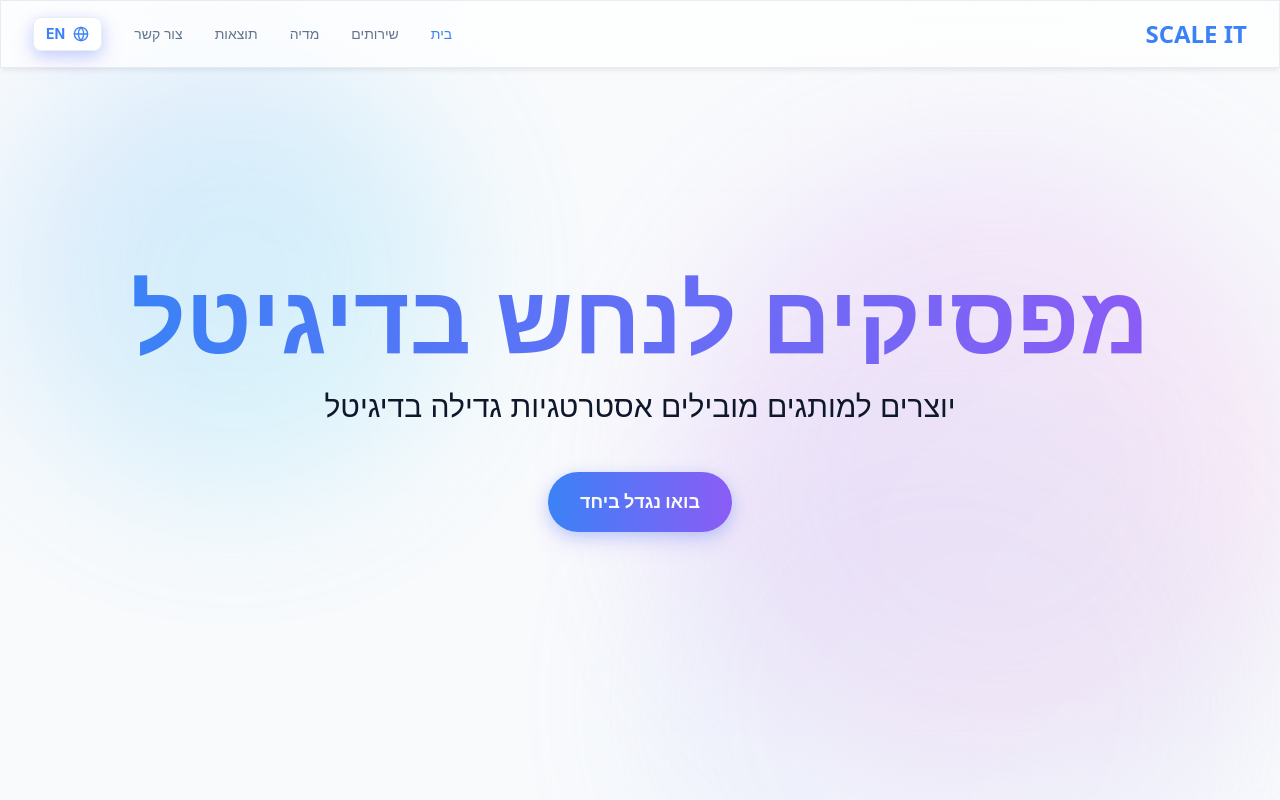
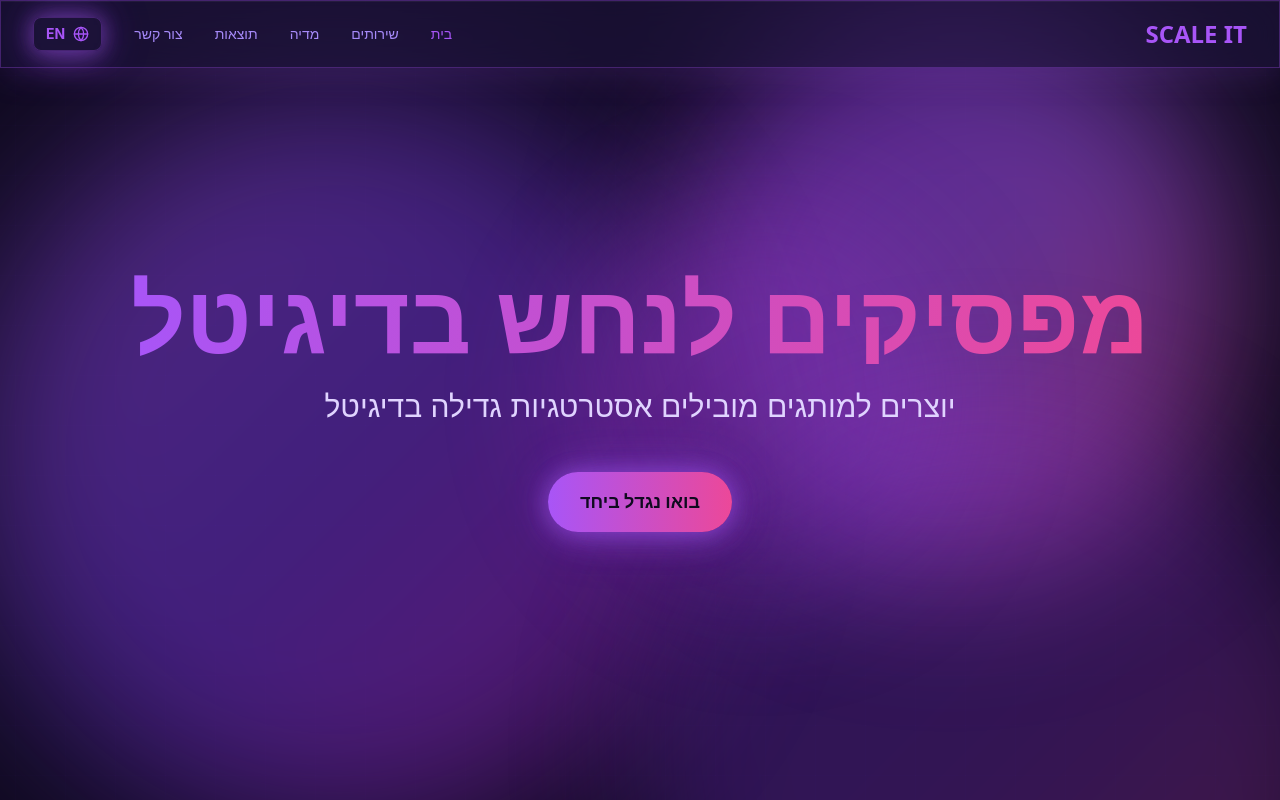
Before and after one commit to omerzilber1403/Scale-It-Landing-Page, a Next.js app: page / in a window 1280 px wide. Built offline with nearby package versions, Linux system fonts and the light colour scheme.

Commit message:
Design v2: Bold Purple Futuristic - Dark elegant with dominant purple theme and 4 purple orbs

```diff
--- a/app/globals.css
+++ b/app/globals.css
@@ -3,15 +3,15 @@
 @tailwind utilities;
 
 :root {
-  /* Clean futuristic theme - Light mode */
-  --bg: #f8fafc;
-  --bg-glass: rgba(248, 250, 252, 0.85);
-  --fg: #0f172a;
-  --fg-muted: #64748b;
-  --neon: #3b82f6;
-  --neon-2: #8b5cf6;
-  --accent: #06b6d4;
-  --border: rgba(148, 163, 184, 0.2);
+  /* Bold Purple Futuristic Theme - Dark elegant */
+  --bg: #0f0a1f;
+  --bg-glass: rgba(15, 10, 31, 0.75);
+  --fg: #e0d4ff;
+  --fg-muted: #a78bfa;
+  --neon: #a855f7;
+  --neon-2: #ec4899;
+  --accent: #8b5cf6;
+  --border: rgba(168, 139, 250, 0.2);
 
   /* Font stacks */
   --font-display: 'Space Grotesk', 'Heebo', system-ui, sans-serif;
@@ -52,38 +52,43 @@ body {
 
 /* Glassmorphism effect */
 .glass {
-  background: rgba(255, 255, 255, 0.7);
-  backdrop-filter: blur(20px);
-  -webkit-backdrop-filter: blur(20px);
-  border: 1px solid var(--border);
-  box-shadow: 0 4px 6px -1px rgba(0, 0, 0, 0.05), 0 2px 4px -1px rgba(0, 0, 0, 0.03);
+  background: rgba(30, 20, 60, 0.6);
+  backdrop-filter: blur(24px);
+  -webkit-backdrop-filter: blur(24px);
+  border: 1px solid rgba(168, 85, 247, 0.3);
+  box-shadow:
+    0 8px 32px 0 rgba(168, 85, 247, 0.15),
+    inset 0 1px 0 0 rgba(255, 255, 255, 0.05);
 }
 
-/* Modern glow effect */
+/* Bold Purple glow effect */
 .neon-glow {
   box-shadow:
-    0 4px 14px 0 rgba(59, 130, 246, 0.25),
-    0 10px 25px 0 rgba(139, 92, 246, 0.15);
+    0 0 20px rgba(168, 85, 247, 0.4),
+    0 0 40px rgba(168, 85, 247, 0.3),
+    0 0 60px rgba(139, 92, 246, 0.2),
+    0 8px 32px rgba(168, 85, 247, 0.2);
 }
 
 .neon-glow-subtle {
   box-shadow:
-    0 2px 8px 0 rgba(59, 130, 246, 0.15),
-    0 4px 12px 0 rgba(139, 92, 246, 0.1);
+    0 0 15px rgba(168, 85, 247, 0.25),
+    0 4px 16px rgba(139, 92, 246, 0.15);
 }
 
 .neon-text-glow {
   text-shadow:
-    0 2px 10px rgba(59, 130, 246, 0.3),
-    0 4px 20px rgba(139, 92, 246, 0.2);
+    0 0 20px rgba(168, 85, 247, 0.6),
+    0 0 40px rgba(139, 92, 246, 0.4),
+    0 0 60px rgba(168, 85, 247, 0.3);
 }
 
 /* Grid background effect */
 .grid-bg {
   background-image:
-    linear-gradient(rgba(59, 130, 246, 0.05) 1px, transparent 1px),
-    linear-gradient(90deg, rgba(59, 130, 246, 0.05) 1px, transparent 1px);
-  background-size: 60px 60px;
+    linear-gradient(rgba(168, 85, 247, 0.08) 1px, transparent 1px),
+    linear-gradient(90deg, rgba(168, 85, 247, 0.08) 1px, transparent 1px);
+  background-size: 50px 50px;
   background-position: center center;
 }
 
@@ -114,17 +119,19 @@ body {
 }
 
 ::-webkit-scrollbar-track {
-  background: rgba(0, 0, 0, 0.02);
+  background: rgba(15, 10, 31, 0.8);
 }
 
 ::-webkit-scrollbar-thumb {
-  background: linear-gradient(180deg, var(--neon), var(--neon-2));
+  background: linear-gradient(180deg, #a855f7, #ec4899);
   border-radius: 5px;
   border: 2px solid var(--bg);
+  box-shadow: 0 0 10px rgba(168, 85, 247, 0.5);
 }
 
 ::-webkit-scrollbar-thumb:hover {
-  background: linear-gradient(180deg, var(--neon-2), var(--accent));
+  background: linear-gradient(180deg, #c084fc, #f472b6);
+  box-shadow: 0 0 20px rgba(168, 85, 247, 0.8);
 }
 
 /* Loading animation for images */
@@ -141,9 +148,9 @@ body {
   animation: shimmer 2s infinite linear;
   background: linear-gradient(
     to right,
-    rgba(248, 250, 252, 0.8) 4%,
-    rgba(59, 130, 246, 0.15) 25%,
-    rgba(248, 250, 252, 0.8) 36%
+    rgba(30, 20, 60, 0.5) 4%,
+    rgba(168, 85, 247, 0.3) 25%,
+    rgba(30, 20, 60, 0.5) 36%
   );
   background-size: 1000px 100%;
 }
--- a/components/Hero.tsx
+++ b/components/Hero.tsx
@@ -18,24 +18,24 @@ export default function Hero({ lang }: HeroProps) {
       {/* Animated background grid */}
       <div className="absolute inset-0 grid-bg opacity-20" aria-hidden="true" />
 
-      {/* Floating orbs - light mode */}
+      {/* Bold Purple floating orbs */}
       <motion.div
         animate={{
           scale: [1, 1.2, 1],
-          opacity: [0.15, 0.25, 0.15],
+          opacity: [0.4, 0.6, 0.4],
         }}
         transition={{
           duration: 8,
           repeat: Infinity,
           ease: 'easeInOut',
         }}
-        className="absolute top-20 left-10 w-96 h-96 rounded-full bg-gradient-to-br from-blue-400 to-cyan-300 blur-3xl pointer-events-none"
+        className="absolute top-10 right-20 w-[500px] h-[500px] rounded-full bg-gradient-to-br from-purple-600 via-purple-500 to-pink-500 blur-3xl pointer-events-none"
         aria-hidden="true"
       />
       <motion.div
         animate={{
           scale: [1, 1.3, 1],
-          opacity: [0.12, 0.22, 0.12],
+          opacity: [0.3, 0.5, 0.3],
         }}
         transition={{
           duration: 10,
@@ -43,13 +43,13 @@ export default function Hero({ lang }: HeroProps) {
           ease: 'easeInOut',
           delay: 2,
         }}
-        className="absolute bottom-20 right-10 w-[500px] h-[500px] rounded-full bg-gradient-to-br from-purple-400 to-pink-300 blur-3xl pointer-events-none"
+        className="absolute bottom-10 left-10 w-[600px] h-[600px] rounded-full bg-gradient-to-br from-purple-500 via-violet-600 to-fuchsia-600 blur-3xl pointer-events-none"
         aria-hidden="true"
       />
       <motion.div
         animate={{
           scale: [1, 1.15, 1],
-          opacity: [0.1, 0.2, 0.1],
+          opacity: [0.25, 0.4, 0.25],
         }}
         transition={{
           duration: 12,
@@ -57,7 +57,21 @@ export default function Hero({ lang }: HeroProps) {
           ease: 'easeInOut',
           delay: 4,
         }}
-        className="absolute top-1/2 left-1/2 -translate-x-1/2 -translate-y-1/2 w-[600px] h-[600px] rounded-full bg-gradient-to-br from-indigo-300 to-blue-200 blur-3xl pointer-events-none"
+        className="absolute top-1/2 left-1/2 -translate-x-1/2 -translate-y-1/2 w-[700px] h-[700px] rounded-full bg-gradient-to-br from-violet-600 via-purple-600 to-pink-500 blur-3xl pointer-events-none"
+        aria-hidden="true"
+      />
+      <motion.div
+        animate={{
+          scale: [1, 1.25, 1],
+          opacity: [0.2, 0.35, 0.2],
+        }}
+        transition={{
+          duration: 14,
+          repeat: Infinity,
+          ease: 'easeInOut',
+          delay: 6,
+        }}
+        className="absolute top-1/4 right-1/4 w-[400px] h-[400px] rounded-full bg-gradient-to-br from-fuchsia-500 to-purple-700 blur-3xl pointer-events-none"
         aria-hidden="true"
       />
 
```
